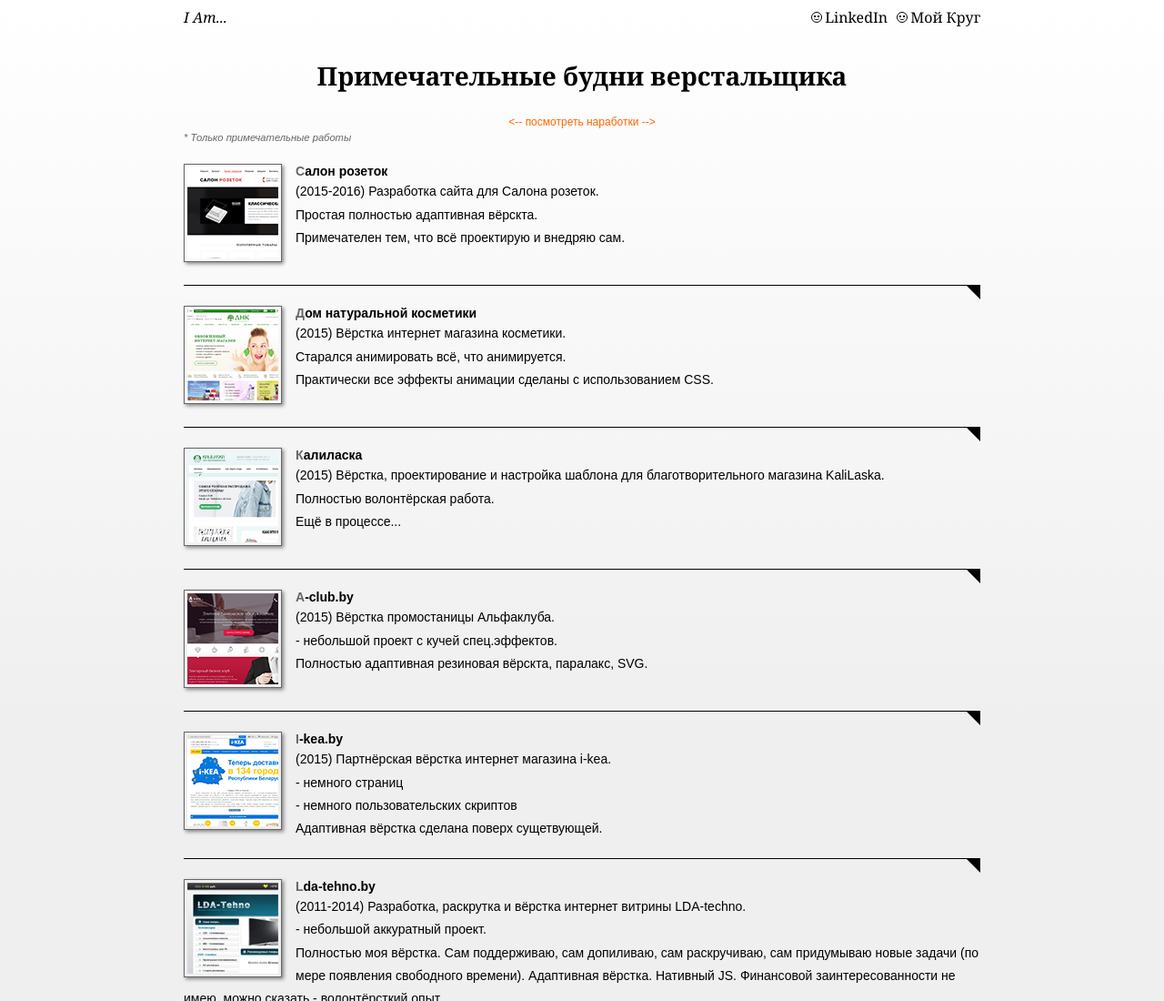
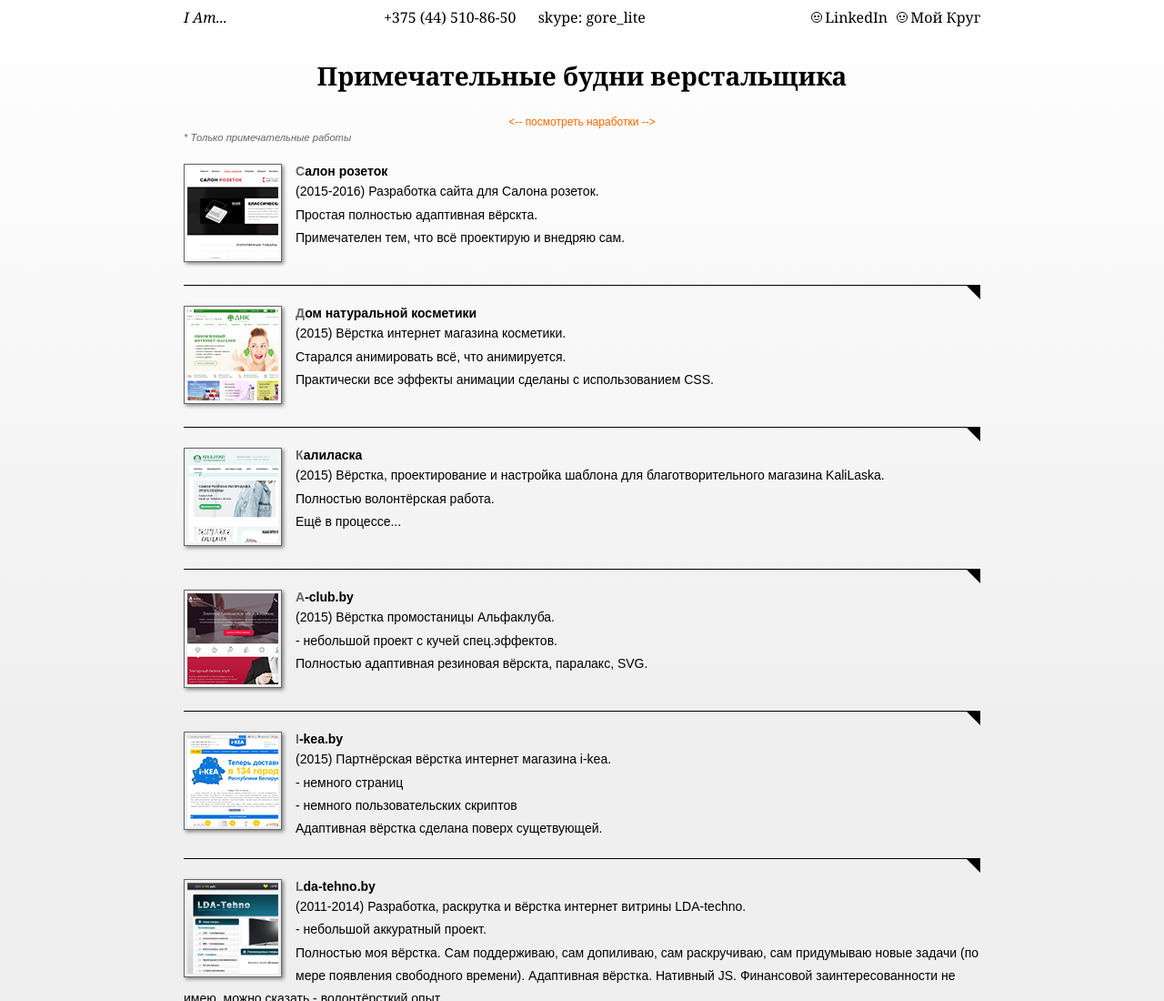
Before and after one commit to EPodgaiski/gorelite.github.io, a plain HTML site: page index.html in a window 1280 px wide. Shown: the top 1100 px of the page at 91% size. Drawn offline with Linux system fonts and the light colour scheme.

Commit message:
Contacts

```diff
--- a/index.html
+++ b/index.html
@@ -14,6 +14,7 @@
     <a href="http://egor-podgayskiy.moikrug.ru/" rel="nofollow" class="profile"><i class="icon"></i>Мой Круг</a>
     <a href="https://www.linkedin.com/in/egorpodgaiski/en/" rel="nofollow" class="profile"><i class="icon"></i>LinkedIn</a>
     <a href="http://gorik.name/" title="домашняя страница Gorikа" class="logo">I Am...</a>
+    <div class="contact"><a href="tel:+375445108650" class="tel">+375 (44) 510-86-50</a> <a href="skype:gore_lite?chat" class="tel">skype: gore_lite</a></div>
   </header>
 
   <h1>Примечательные будни верстальщика</h1>
```
